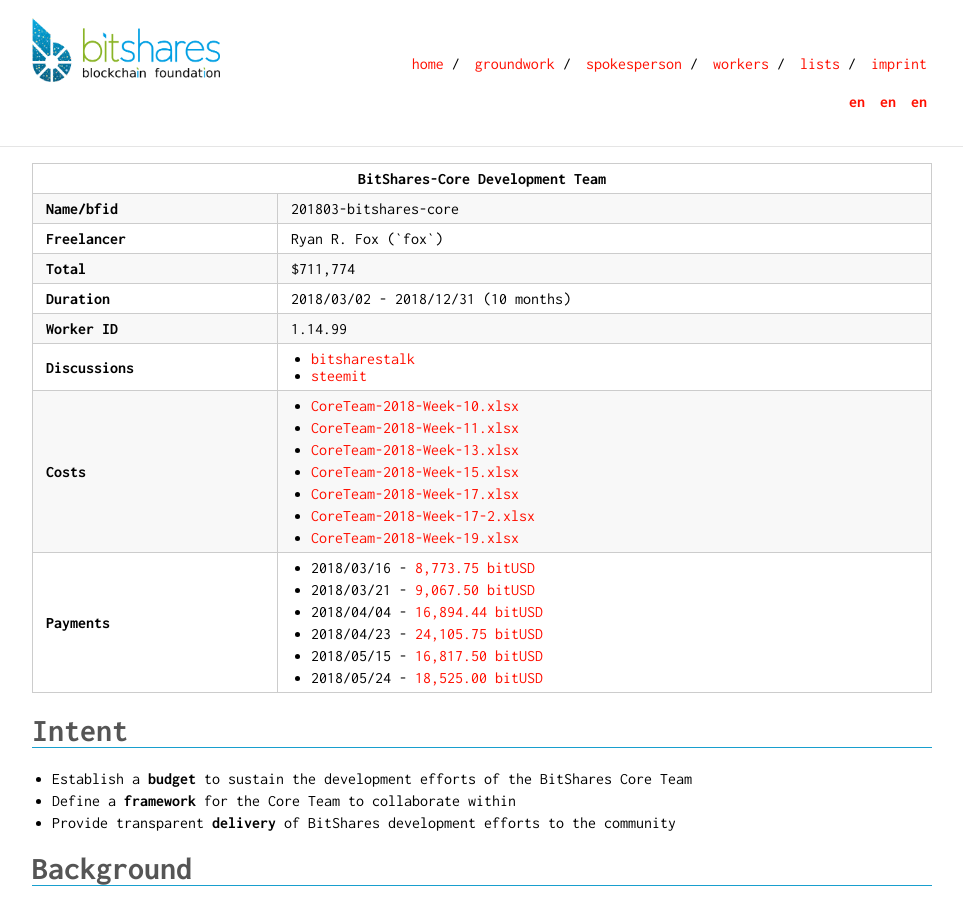
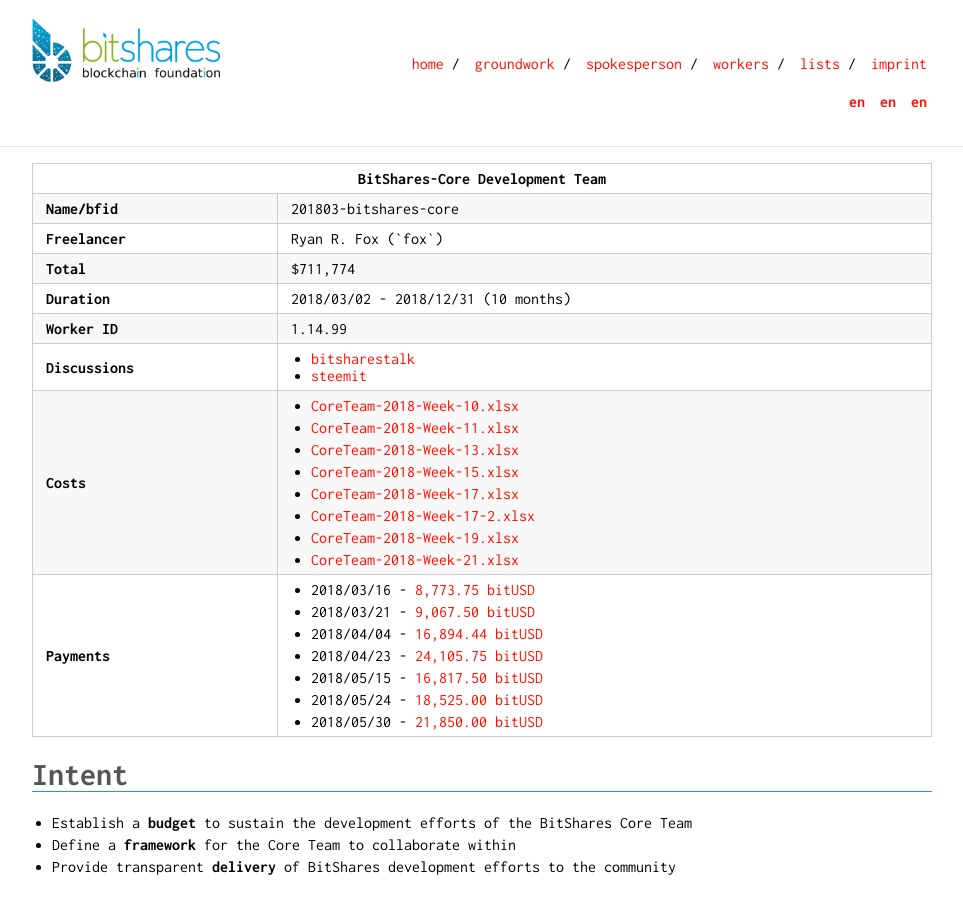
Before and after one commit to thehapax/bitshares.foundation, a Jekyll site: the page built from _workers/2018-03-bitshares-core.md, in a window 1280 px wide and 900 px high. Shown: the whole window, without its empty margins (158-1121 px from the left). Built offline with Jekyll 4.4.1, drawn with Linux system fonts in a browser that asks for light colours.

Commit message:
payout -core

```diff
--- a/_workers/2018-03-bitshares-core.md
+++ b/_workers/2018-03-bitshares-core.md
@@ -39,6 +39,9 @@ payments:
  - date: 2018/05/24
    oid: 1.11.204394239
    amount: 18,525.00 bitUSD
+ - date: 2018/05/30
+   oid: 1.11.208818054
+   amount: 21,850.00 bitUSD
 invoices:
  - CoreTeam-2018-Week-10.xlsx
  - CoreTeam-2018-Week-11.xlsx
@@ -47,6 +50,7 @@ invoices:
  - CoreTeam-2018-Week-17.xlsx
  - CoreTeam-2018-Week-17-2.xlsx
  - CoreTeam-2018-Week-19.xlsx
+ - CoreTeam-2018-Week-21.xlsx
 redirect_from:
  - /worker/budget/2018-03-bitshares-core
 ---
```
Also changed, not shown: 1 other file.
